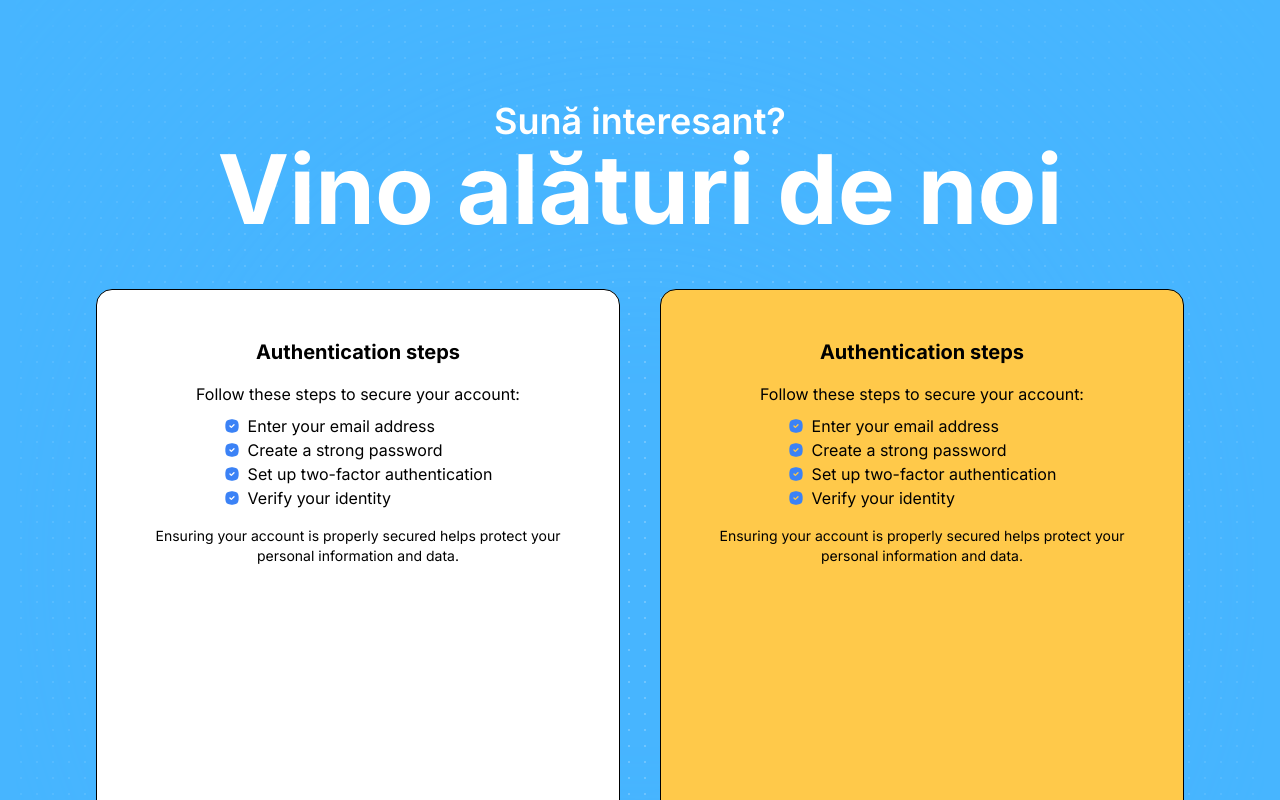
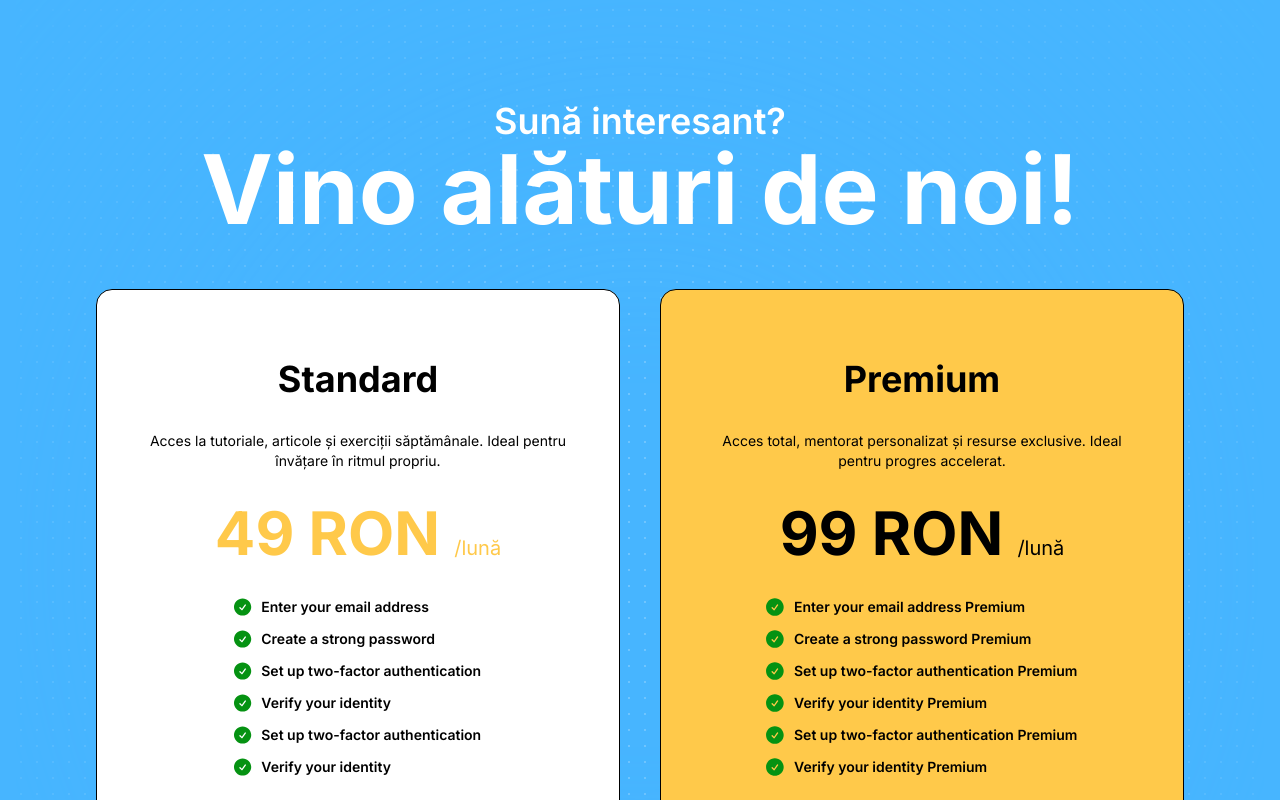
Before and after one commit to snepsnepy/invata-cu-snep, a Next.js app: page / in a window 1280 px wide. Shown: the part 2020-2820 px from the top of the page. Built offline with nearby package versions, Linux system fonts and the light colour scheme.

Commit message:
Added pricing section.

```diff
--- a/app/components/CardSpotlight.tsx
+++ b/app/components/CardSpotlight.tsx
@@ -1,54 +1,102 @@
 import { CardSpotlight } from "@/components/ui/card-spotlight";
+import { TailwindcssButtons } from "./Buttons";
 
 export function CardSpotlightDemo() {
+  const plans = [
+    {
+      standard: true,
+      title: "Standard",
+      description:
+        "Acces la tutoriale, articole și exerciții săptămânale. Ideal pentru învățare în ritmul propriu.",
+      price: "49 RON",
+      benefits: [
+        "Enter your email address",
+        "Create a strong password",
+        "Set up two-factor authentication",
+        "Verify your identity",
+        "Set up two-factor authentication",
+        "Verify your identity",
+      ],
+    },
+    {
+      standard: false,
+      title: "Premium",
+      description:
+        "Acces total, mentorat personalizat și resurse exclusive. Ideal pentru progres accelerat.",
+      price: "99 RON",
+      benefits: [
+        "Enter your email address Premium",
+        "Create a strong password Premium",
+        "Set up two-factor authentication Premium",
+        "Verify your identity Premium",
+        "Set up two-factor authentication Premium",
+        "Verify your identity Premium",
+      ],
+    },
+  ];
+
   return (
-    <div className="flex flex-col w-full items-center lg:flex-row h-full gap-y-10 md:gap-x-10">
-      <CardSpotlight className="h-full w-full md:min-w-[20rem] text-center dark:bg-white">
-        <p className="text-xl font-bold relative z-20 mt-2 text-black">
-          Authentication steps
-        </p>
-        <div className="flex flex-col items-center text-black mt-4 relative z-20">
-          Follow these steps to secure your account:
-          <ul className="list-none mt-2">
-            <Step title="Enter your email address" />
-            <Step title="Create a strong password" />
-            <Step title="Set up two-factor authentication" />
-            <Step title="Verify your identity" />
-          </ul>
-        </div>
-        <p className="text-black mt-4 relative z-20 text-sm">
-          Ensuring your account is properly secured helps protect your personal
-          information and data.
-        </p>
-      </CardSpotlight>
-
-      <CardSpotlight className="h-full w-full md:min-w-[20rem] text-center dark:bg-[#FFC94A]">
-        <p className="text-xl font-bold relative z-20 mt-2 text-black">
-          Authentication steps
-        </p>
-        <div className="flex flex-col items-center text-black mt-4 relative z-20">
-          Follow these steps to secure your account:
-          <ul className="list-none mt-2">
-            <Step title="Enter your email address" />
-            <Step title="Create a strong password" />
-            <Step title="Set up two-factor authentication" />
-            <Step title="Verify your identity" />
-          </ul>
-        </div>
-        <p className="text-black mt-4 relative z-20 text-sm">
-          Ensuring your account is properly secured helps protect your personal
-          information and data.
-        </p>
-      </CardSpotlight>
+    <div className="flex flex-col w-full items-center lg:flex-row h-full gap-y-4 md:gap-x-10">
+      {plans.map((plan, index) => (
+        <CardSpotlight
+          key={index}
+          className={`h-full w-full md:min-w-[20rem] text-center ${
+            plan.standard ? "dark:bg-white" : "dark:bg-[#FFC94A]"
+          }`}
+        >
+          <div className="flex flex-col items-center justify-center text-black  gap-y-8 h-full">
+            <div className="text-2xl md:text-4xl font-bold text-black">
+              {plan.title}
+            </div>
+            <div className="font-normal text-sm md:text-md">
+              {plan.description}
+            </div>
+            <div>
+              <p
+                className={`${
+                  plan.standard ? "text-[#FFC94A]" : "text-black"
+                } font-bold text-4xl md:text-6xl`}
+              >
+                {plan.price}{" "}
+                <span
+                  className={`${
+                    plan.standard ? "text-[#FFC94A]" : "text-black"
+                  } text-sm md:text-xl font-normal`}
+                >
+                  {" "}
+                  /lună
+                </span>
+              </p>
+              {/* <button className="btn bg-blue-100">Cumpara acum</button> */}
+            </div>
+            <div className="flex flex-col font-semibold gap-y-2">
+              {plan.benefits.map((benefit, index) => (
+                <Step key={index} title={benefit} />
+              ))}
+            </div>
+            <div>
+              <TailwindcssButtons
+                buttonName="Alege pachetul"
+                buttonAnimation="absolute inset-[-1000%] animate-[spin_2s_linear_infinite] bg-[conic-gradient(from_90deg_at_50%_50%,#FFFFFF_0%,black_30%,black_100%)]"
+                buttonClass={`${
+                  plan.standard
+                    ? "bg-[#FFC94A] hover:bg-white"
+                    : "bg-white hover:bg-[#FFC94A]"
+                } inline-flex h-full w-full cursor-pointer items-center justify-center rounded-full  px-12 py-4 text-sm lg:text-base font-semibold text-black backdrop-blur-3xl `}
+              />
+            </div>
+          </div>
+        </CardSpotlight>
+      ))}
     </div>
   );
 }
 
 const Step = ({ title }: { title: string }) => {
   return (
-    <li className="flex gap-2 items-start">
+    <li className="flex gap-2 items-center">
       <CheckIcon />
-      <p className="text-black">{title}</p>
+      <p className="w-full text-black text-left text-sm md:text-md">{title}</p>
     </li>
   );
 };
@@ -57,17 +105,14 @@ const CheckIcon = () => {
   return (
     <svg
       xmlns="http://www.w3.org/2000/svg"
-      width="24"
-      height="24"
       viewBox="0 0 24 24"
       fill="currentColor"
-      className="h-4 w-4 text-blue-500 mt-1 flex-shrink-0"
+      className="size-6 text-[#059212]"
     >
-      <path stroke="none" d="M0 0h24v24H0z" fill="none" />
       <path
-        d="M12 2c-.218 0 -.432 .002 -.642 .005l-.616 .017l-.299 .013l-.579 .034l-.553 .046c-4.785 .464 -6.732 2.411 -7.196 7.196l-.046 .553l-.034 .579c-.005 .098 -.01 .198 -.013 .299l-.017 .616l-.004 .318l-.001 .324c0 .218 .002 .432 .005 .642l.017 .616l.013 .299l.034 .579l.046 .553c.464 4.785 2.411 6.732 7.196 7.196l.553 .046l.579 .034c.098 .005 .198 .01 .299 .013l.616 .017l.642 .005l.642 -.005l.616 -.017l.299 -.013l.579 -.034l.553 -.046c4.785 -.464 6.732 -2.411 7.196 -7.196l.046 -.553l.034 -.579c.005 -.098 .01 -.198 .013 -.299l.017 -.616l.005 -.642l-.005 -.642l-.017 -.616l-.013 -.299l-.034 -.579l-.046 -.553c-.464 -4.785 -2.411 -6.732 -7.196 -7.196l-.553 -.046l-.579 -.034a28.058 28.058 0 0 0 -.299 -.013l-.616 -.017l-.318 -.004l-.324 -.001zm2.293 7.293a1 1 0 0 1 1.497 1.32l-.083 .094l-4 4a1 1 0 0 1 -1.32 .083l-.094 -.083l-2 -2a1 1 0 0 1 1.32 -1.497l.094 .083l1.293 1.292l3.293 -3.292z"
-        fill="currentColor"
-        strokeWidth="0"
+        fillRule="evenodd"
+        d="M2.25 12c0-5.385 4.365-9.75 9.75-9.75s9.75 4.365 9.75 9.75-4.365 9.75-9.75 9.75S2.25 17.385 2.25 12Zm13.36-1.814a.75.75 0 1 0-1.22-.872l-3.236 4.53L9.53 12.22a.75.75 0 0 0-1.06 1.06l2.25 2.25a.75.75 0 0 0 1.14-.094l3.75-5.25Z"
+        clipRule="evenodd"
       />
     </svg>
   );
--- a/app/components/HeroHighlightDemo.tsx
+++ b/app/components/HeroHighlightDemo.tsx
@@ -10,7 +10,7 @@ export function HeroHighlightDemo() {
 
   return (
     <HeroHighlight className="py-20 lg:py-32">
-      <div className="flex flex-col-reverse md:flex-row w-full px-4 md:px-0 h-full  lg:gap-x-10 gap-y-8">
+      <div className="flex flex-col-reverse md:flex-row w-full px-4 md:px-0 h-full lg:gap-x-10 gap-y-8">
         <div className="flex flex-col items-center justify-center gap-y-4 ">
           <motion.h1
             initial={{
--- a/app/components/HeroScroll.tsx
+++ b/app/components/HeroScroll.tsx
@@ -11,10 +11,10 @@ export function HeroScrollDemo() {
         <ContainerScroll
           titleComponent={
             <>
-              <h1 className="text-4xl font-semibold text-black dark:text-white">
+              <h1 className="text-2xl lg:text-4xl font-semibold text-black dark:text-white">
                 Sună interesant? <br />
-                <span className="text-4xl md:text-[6rem] font-bold mt-1 leading-none">
-                  Vino alături de noi
+                <span className="text-4xl md:text-[3rem] lg:text-[6rem] font-bold mt-1 leading-none">
+                  Vino alături de noi!
                 </span>
               </h1>
             </>
--- a/app/page.tsx
+++ b/app/page.tsx
@@ -10,6 +10,7 @@ export default function Home() {
         <NavbarDemo />
         <HeroHighlightDemo />
         <WobbleCardDemo />
+
         <HeroScrollDemo />
       </div>
     </main>
--- a/components/ui/card-spotlight.tsx
+++ b/components/ui/card-spotlight.tsx
@@ -35,7 +35,7 @@ export const CardSpotlight = ({
   return (
     <div
       className={cn(
-        "group/spotlight p-10 rounded-md relative border dark:bg-white dark:border-black rounded-2xl",
+        "group/spotlight p-10 rounded-md relative border dark:bg-white dark:border-black rounded-2xl ",
         className
       )}
       onMouseMove={handleMouseMove}
@@ -44,7 +44,7 @@ export const CardSpotlight = ({
       {...props}
     >
       <motion.div
-        className="pointer-events-none absolute z-0 -inset-px rounded-2xl opacity-0 transition duration-300 md:group-hover/spotlight:opacity-100"
+        className="pointer-events-none absolute z-0 -inset-px rounded-2xl opacity-0 transition duration-300 md:group-hover/spotlight:opacity-50"
         style={{
           backgroundColor: color,
           maskImage: useMotionTemplate`
--- a/components/ui/container-scroll-animation.tsx
+++ b/components/ui/container-scroll-animation.tsx
@@ -36,14 +36,18 @@ export const ContainerScroll = ({
 
   return (
     <div
-      className="h-[60rem] md:h-[80rem] flex items-center justify-center relative md:p-20"
+      className="xs:h-[40rem] md:h-[80rem] flex items-center justify-center relative md:p-20"
       ref={containerRef}
     >
       <div
         className="py-10 md:py-40 w-full relative"
-        style={{
-          perspective: "1000px",
-        }}
+        style={
+          !isMobile
+            ? {
+                perspective: "1000px",
+              }
+            : {}
+        }
       >
         <Header translate={translate} titleComponent={titleComponent} />
         <Card rotate={rotate} translate={translate} scale={scale}>
@@ -60,7 +64,7 @@ export const Header = ({ translate, titleComponent }: any) => {
       style={{
         translateY: translate,
       }}
-      className="div max-w-5xl mx-auto text-center"
+      className="div max-w-5xl mx-auto text-center py-20 md:py-0"
     >
       {titleComponent}
     </motion.div>
```
